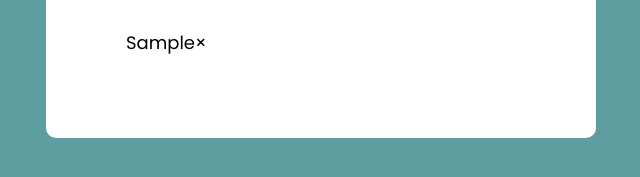
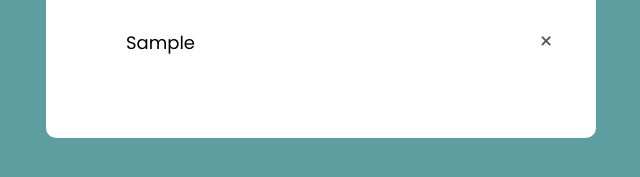
Before and after one commit to ZocDock/DemoToDo, a website: page index.html in a window 1280 px wide. Both pictures are taken after typing "Sample" into the empty fields and a click on the button "Add". Shown: the part 265-442 px from the top of the page, 319-959 px from the left. Drawn offline with Linux system fonts and the light colour scheme.

Commit message:
added span cross styling

```diff
--- a/styles.css
+++ b/styles.css
@@ -92,3 +92,19 @@ ul li.checked{
 ul li.checked::before{
     background-image: url("circle-check-solid-full.svg");
 }
+
+ul li span{
+    position: absolute;
+    right: 0;
+    top: 5px;
+    width: 40px;
+    height: 40px;
+    font-size: 22px;
+    color: #555;
+    line-height: 40px;
+    text-align: center;
+}
+
+ul li span:hover{
+    background: #
+}
```
